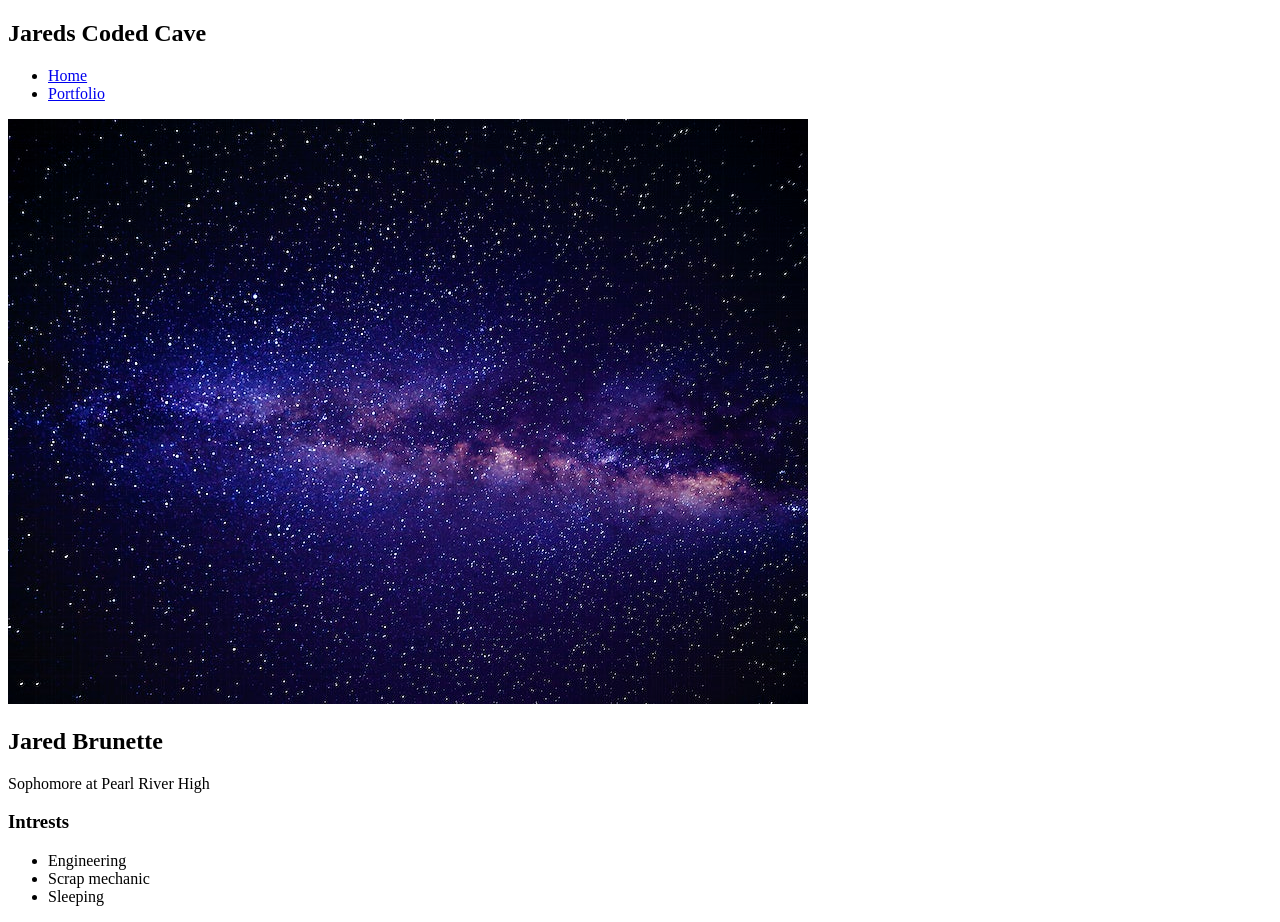
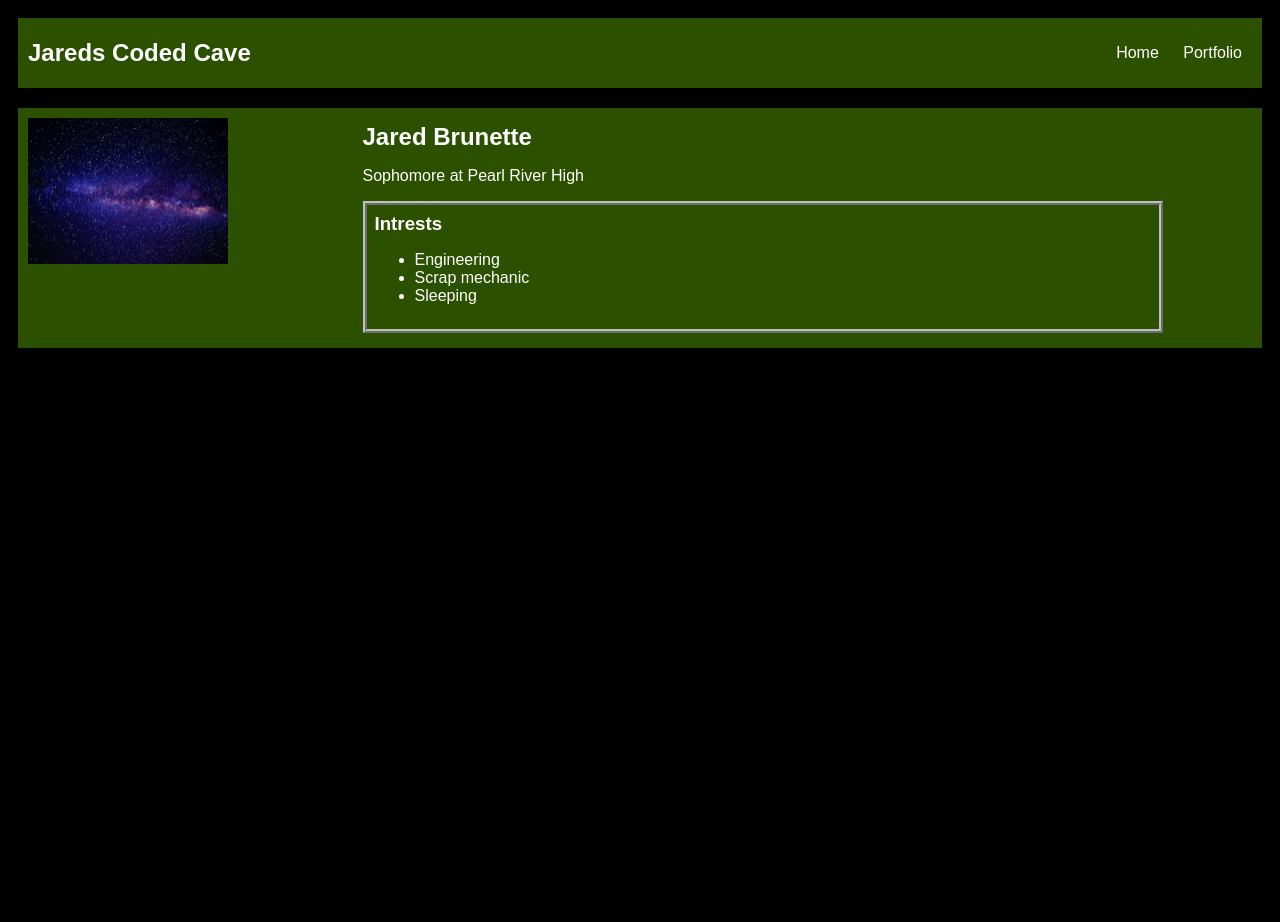
Before and after one commit to Jaredbru2/Jaredbru2.github.io, a plain HTML site: page index.html in a window 1280 px wide. After the commit the page ends 800 px from the top, so only its background shows below. Drawn offline with Linux system fonts and the light colour scheme.

Commit message:
add index.html and css files

```diff
--- a/index.html
+++ b/index.html
@@ -2,17 +2,18 @@
 <html>
     <head>
         <title> Jared's Coded Cave</title>
+        <link rel="stylesheet" href="style.css">
     </head>
 
     <body>
         <div>
             <nav>
                 <h1>Jareds Coded Cave </h1>
-                <ul>
-                    <li>
+                <ul id="nav-ul">
+                    <li class="nav-li">
                       <a href="index.html"> Home </a>
                     </li>
-                    <li>
+                    <li class="nav-li">
                       <a href="portfolio.html"> Portfolio </a>
                     </li>
                 </ul>
@@ -20,17 +21,17 @@
             <main>
 
                 <!-- Sidebar section -->
-                <div>
-                    <img src="Galaxy_Image-Gitpod.jpg">
+                <div class="sidebar">
+                    <img class="sidebar-img" src= "Galaxy_Image-Gitpod.jpg">
                 </div>
 
                 <!-- Content section -->
-                <div>
+                <div class="content" id="all-contents">
                     <h2>Jared Brunette</h2>
                     <p>Sophomore at Pearl River High </p>
 
                     <!-- Interests section -->
-                    <div>
+                    <div id="interests">
                         <h3>Intrests</h3>
                         <ul>
                             <li>Engineering</li>
--- /dev/null
+++ b/style.css
@@ -0,0 +1,63 @@
+body {
+    background: rgb(0, 0, 0);
+    color: rgb(255, 255, 255);
+    padding: 10px;
+    font-family: arial;
+}
+#all-contents {
+  max-width: 800px;
+    margin: auto;
+}
+
+/* navigation menu */
+nav {
+    background: rgb(43, 80, 0);
+   margin: 0 auto;
+   margin-bottom: 20px;
+    display: flex;
+    padding: 10px;
+}
+h1 {
+    display: flex;
+    align-items: center;
+    color: white;
+    flex: 1;
+    margin: 0;
+}
+#nav-ul {
+    list-style-image: none;
+}
+.nav-li {
+    display: inline-block;
+    padding: 0 10px;
+}
+a {
+    text-decoration: none;
+    color: #ffffff;
+}
+
+/* main container area beneath menu */
+main {
+    background: rgb(43, 80, 0);
+    display: flex;
+}
+.sidebar {
+    margin-right: 25px;
+    padding: 10px;
+}
+.sidebar-img {
+    width: 200px;
+}
+.content {
+    flex: 1;
+    padding: 15px;
+}
+
+/* portfolio styles */
+#interests {
+    border: 4px silver ridge;
+    padding: 8px;
+}
+h2, h3 {
+    margin: 0px;
+}
```
